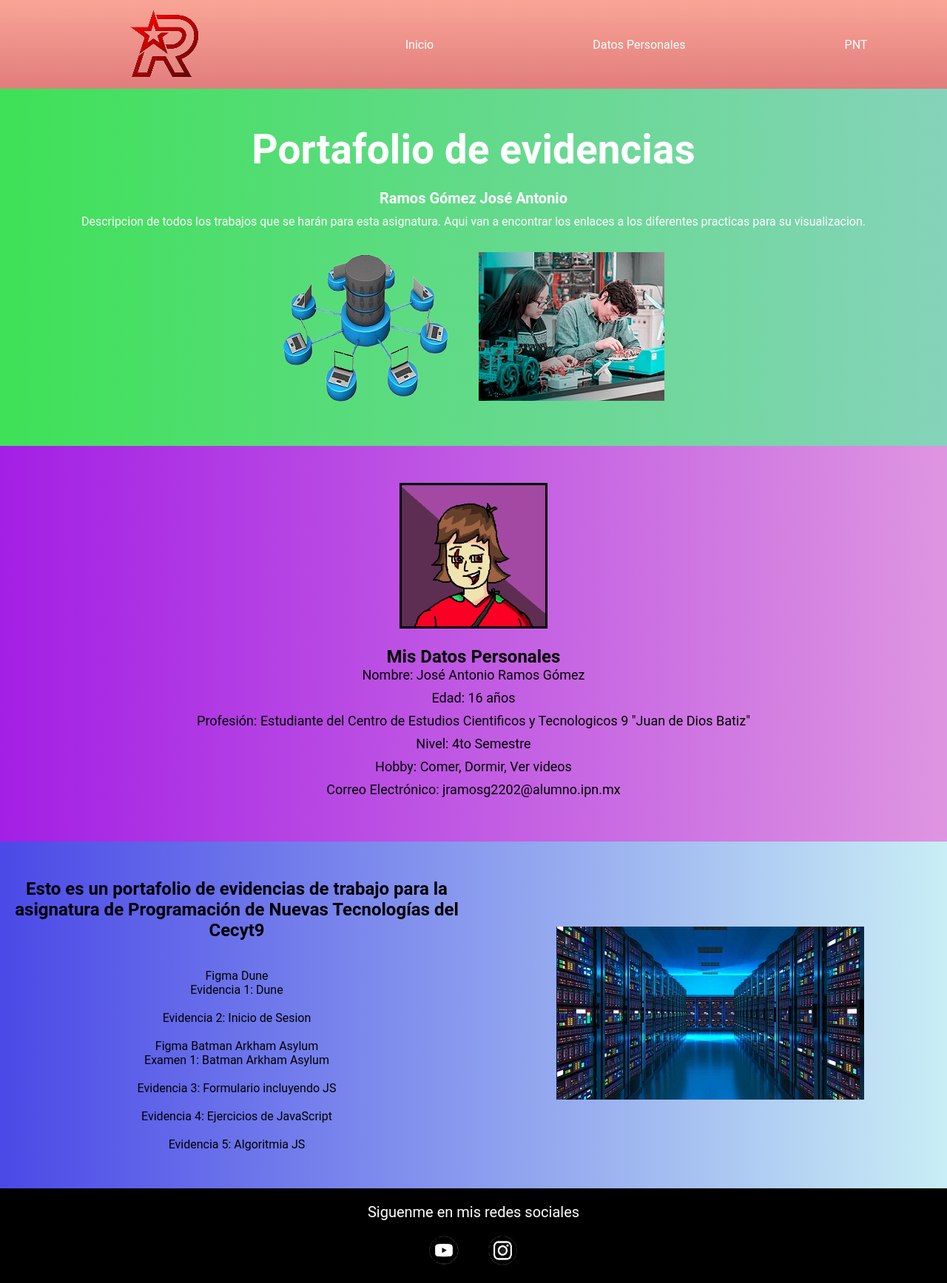
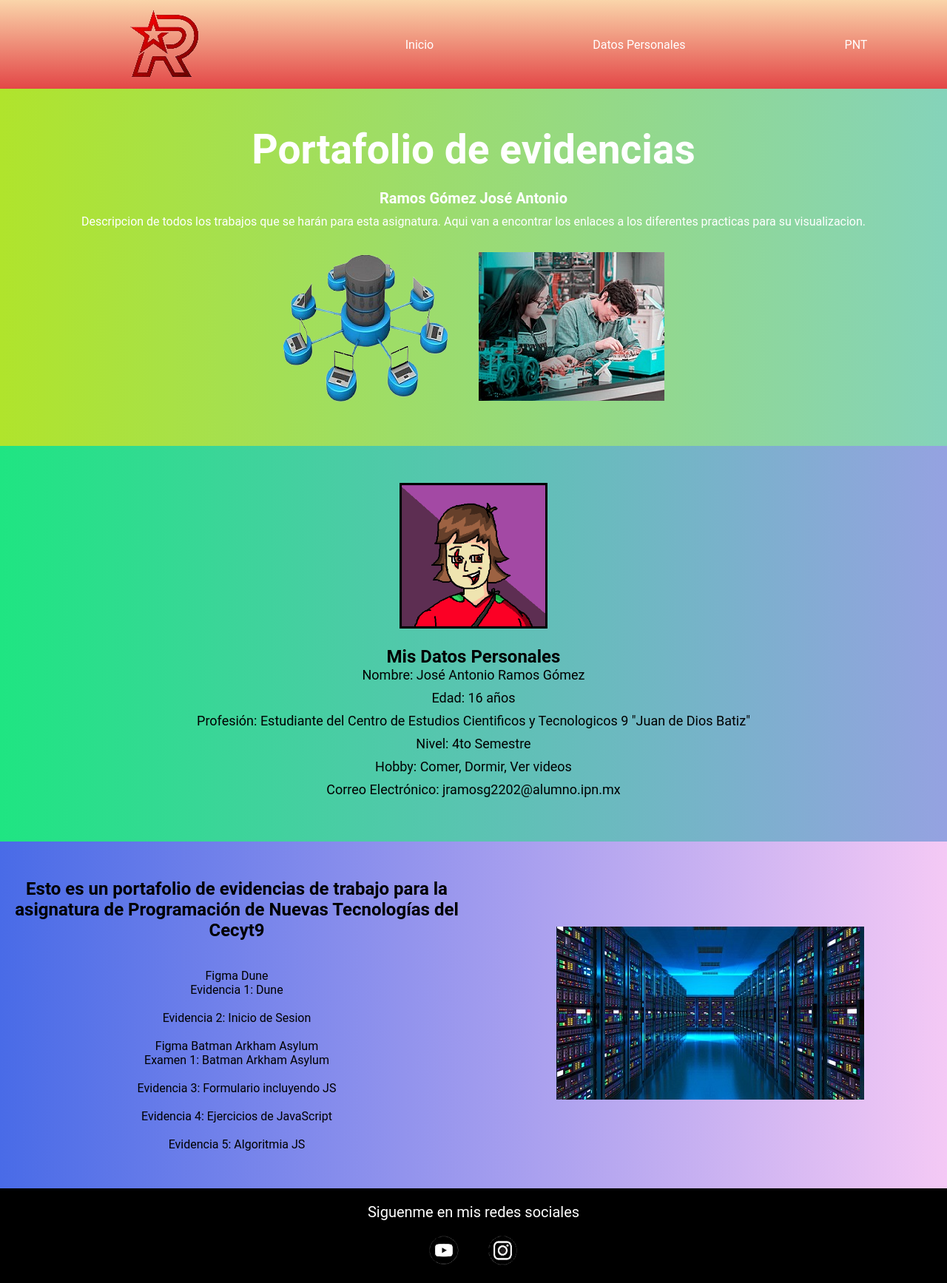
Before and after one commit to Ramos-Gomez-Jose-Antonio/4IV7-RAMOS, a plain HTML site: page index.html in a window 1280 px wide. Shown: the whole page at 74% size. Drawn offline with Linux system fonts and the light colour scheme.

Commit message:
cambio de fondo

```diff
--- a/CSS/style.css
+++ b/CSS/style.css
@@ -10,7 +10,7 @@ html {
 }
 
 .banner {
-    background: linear-gradient(to right, #3ee157, #85d3ba);
+    background: linear-gradient(to right, #b0e42c, #85d3ba);
     background-position: center center;
     background-size: cover;
     height: auto;
@@ -21,8 +21,8 @@ nav {
     height: 120px;
     background-image: linear-gradient(
         0deg,
-        rgba(218, 94, 94, 0.808),
-        rgba(243, 75, 45, 0.5)
+        rgba(221, 31, 31, 0.822),
+        rgba(245, 171, 86, 0.5)
     );
     display: flex;
     flex-direction: row;
@@ -36,7 +36,7 @@ nav a {
 }
 
 nav a:hover {
-    color: #ff2a00;
+    color: #ff0000e5;
 }
 
 .banner h1 {
@@ -70,7 +70,7 @@ nav a:hover {
 }
 
 .personal-info {
-    background: linear-gradient(to right, #a31fe5, #de95e1);
+    background: linear-gradient(to right, #1fe582, #95a2e1);
     height: auto;
     padding: 50px 0;
 }
@@ -101,7 +101,7 @@ nav a:hover {
 }
 
 .PNT {
-    background: linear-gradient(to right, #4b49e7, #c9eef5);
+    background: linear-gradient(to right, #496be7, #f4c9f5);
     padding: 50px 0;
     text-align: center;
 }
```
